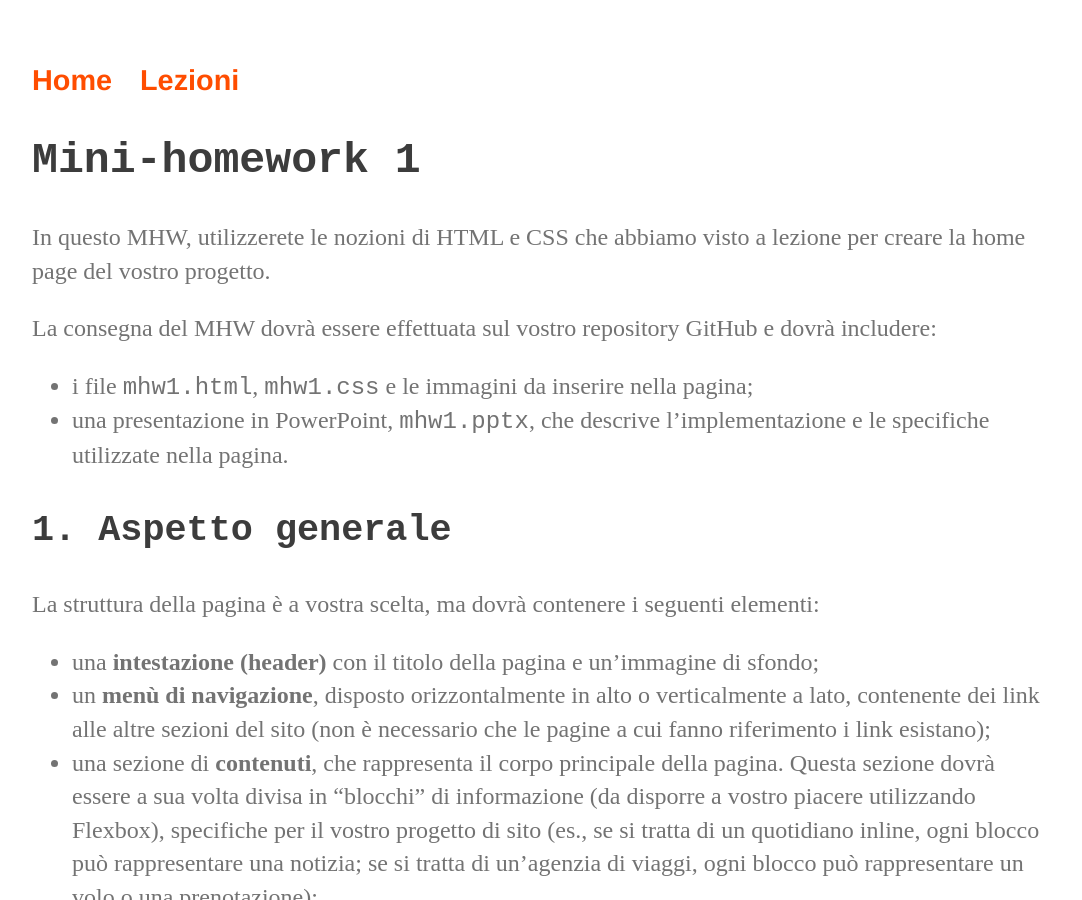
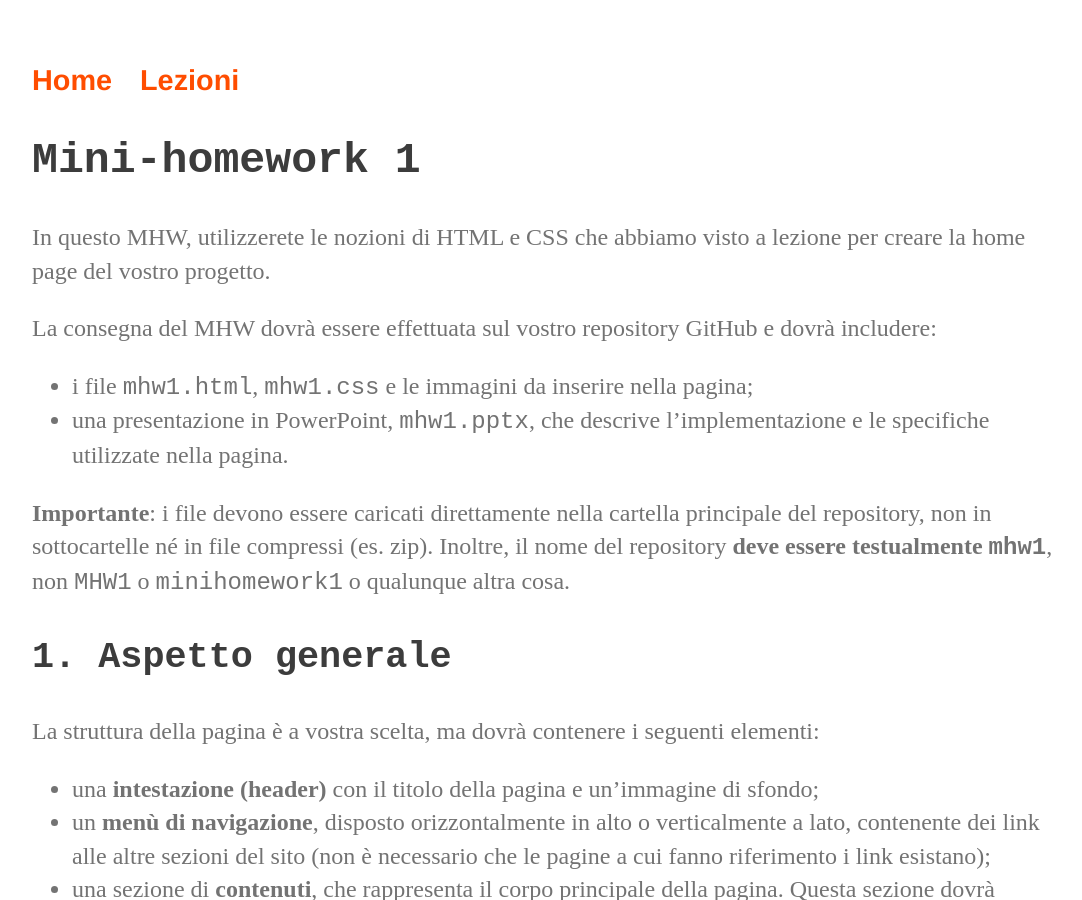
Before and after one commit to perceivelab/database-course, a Jekyll site: the page built from mhw1-2021.md, in a window 1280 px wide and 900 px high. Shown: the whole window, without its empty margins (96-1178 px from the left). Built offline with Jekyll 4.4.1, drawn with Linux system fonts in a browser that asks for light colours; our own code applies the rules of GitHub Pages for plain Markdown files.

Commit message:
Aggiornare istruzioni github per mhw1

```diff
--- a/mhw1-2021.md
+++ b/mhw1-2021.md
@@ -9,6 +9,8 @@ In questo MHW, utilizzerete le nozioni di HTML e CSS che abbiamo visto a lezione
 La consegna del MHW dovrà essere effettuata sul vostro repository GitHub e dovrà includere:
 * i file `mhw1.html`, `mhw1.css` e le immagini da inserire nella pagina;
 * una presentazione in PowerPoint, `mhw1.pptx`, che descrive l'implementazione e le specifiche utilizzate nella pagina.
+
+**Importante**: i file devono essere caricati direttamente nella cartella principale del repository, non in sottocartelle né in file compressi (es. zip). Inoltre, il nome del repository **deve essere testualmente `mhw1`**, non `MHW1` o `minihomework1` o qualunque altra cosa.
 
 ### 1. Aspetto generale
 
```
